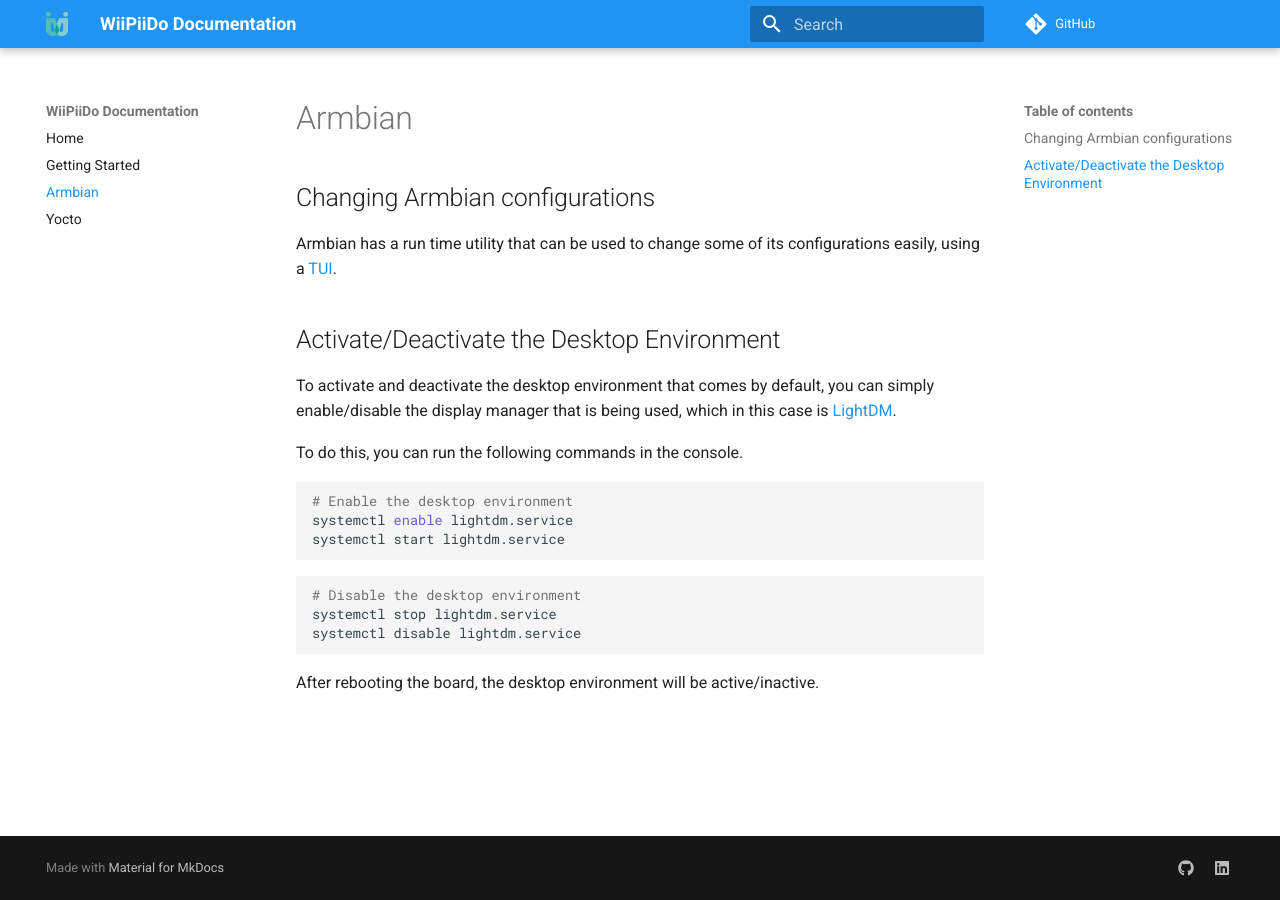
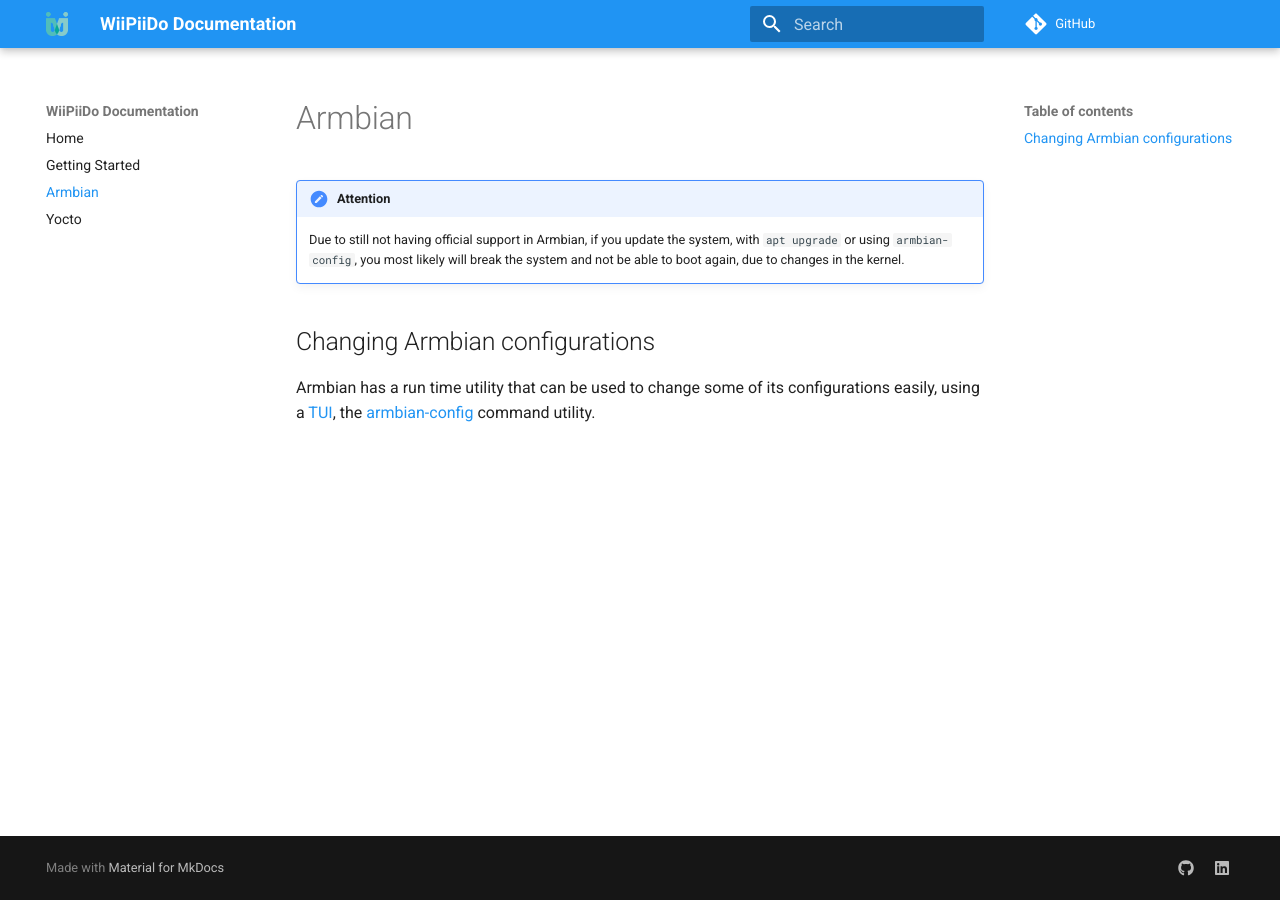
Before and after one commit to Globaltronic/wiipiido-docs, an MkDocs documentation site: the page built from docs/armbian.md, in a window 1280 px wide. Built offline with MkDocs 1.6.1 and Material for MkDocs 9.7.7, drawn with Linux system fonts in a browser that asks for light colours; comment, search, counter and statistics services are not loaded.

Commit message:
Added warning in armbian

````diff
--- a/docs/armbian.md
+++ b/docs/armbian.md
@@ -1,26 +1,13 @@
+# Armbian
+
+!!! attention
+    Due to still not having official support in Armbian,
+    if you update the system, with `apt upgrade` or using `armbian-config`,
+    you most likely will break the system and not be able to boot again,
+    due to changes in the kernel.
 
 ## Changing Armbian configurations
 
 Armbian has a run time utility that can be used to change some of its configurations easily,
-using a [TUI](https://en.wikipedia.org/wiki/Terminal_user_interface).
-
-## Activate/Deactivate the Desktop Environment
-
-To activate and deactivate the desktop environment that comes by default,
-you can simply enable/disable the display manager that is being used,
-which in this case is [LightDM](https://wiki.archlinux.org/index.php/LightDM).
-
-To do this, you can run the following commands in the console.
-
-```bash
-# Enable the desktop environment
-systemctl enable lightdm.service
-systemctl start lightdm.service
-```
-```bash
-# Disable the desktop environment
-systemctl stop lightdm.service
-systemctl disable lightdm.service
-```
-
-After rebooting the board, the desktop environment will be active/inactive.
+using a [TUI](https://en.wikipedia.org/wiki/Terminal_user_interface),
+the [armbian-config](https://docs.armbian.com/User-Guide_Armbian-Config/) command utility.
````
Also changed, not shown: docs/getting-started.md (+2 -0 lines), docs/index.md (+1 -1 lines), docs/peripheral-examples.md (+2 -0 lines), docs/yocto.md (+2 -0 lines).
